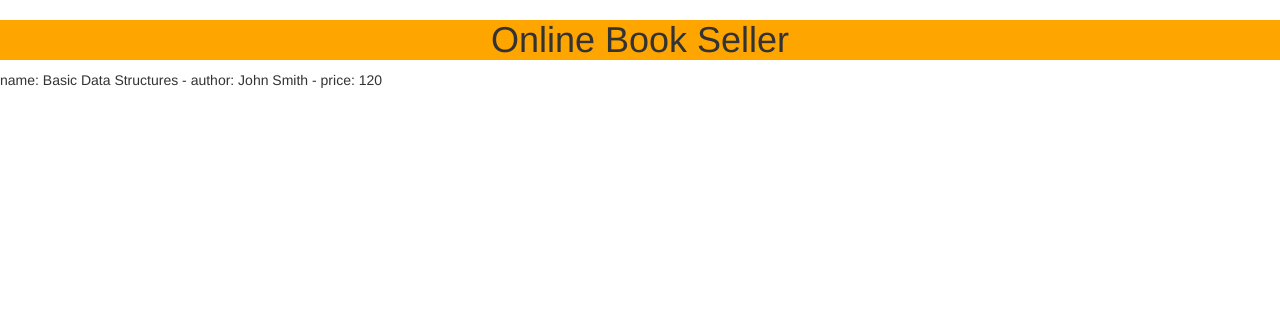
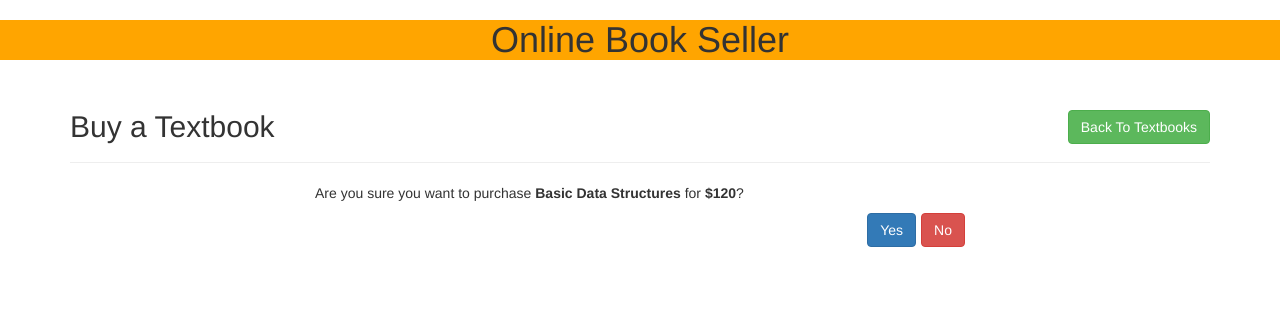
Before and after one commit to bwelsh515/CIS454_Book_Seller, a PHP site: page /buy.php?bookid=1 in a window 1280 px wide. Shown: the top 320 px of the page. Run offline with PHP 8.4, Linux system fonts and the light colour scheme; data comes from the database, SQL or seed files in the repository.

Commit message:
Added buying functionality

```diff
--- a/public/buy.php
+++ b/public/buy.php
@@ -1,42 +1,78 @@
-<?php require "templates/header.php";?>
-<!--
-    *
-    *  Allow the User to Purchase the selected Textbook.
-    *  Retrieve the Textbook info that was selected from DB
-    *  Set the is_available field to 'Shipped'
-    *  If Successful, display success message
-    *  Else, report error
-    *
- -->
 <?php
+/*
+ *  Allow the User to Purchase the selected Textbook.
+ *  Retrieve the Textbook info that was selected from DB
+ *  Set the is_available field to 'Shipped'
+ *  If Successful, display success message
+ *  Else, report error
+ */
+
 session_start();
-$bookid = $_GET['bookid'];
+require_once "../config.php";
+require "../common.php";
 
-
-
-
+$book_name = $book_price = "";
+$book_id = $_GET['bookid'];
+$purchased = false;
 try {
     // Try to connect to DB. Select all from bookinfo table.
-    require_once "../config.php";
-    require "../common.php";
+    $connection = new PDO($dsn, $db_username, $db_password, $db_options);
+    $sql = "SELECT * FROM bookinfo WHERE book_id = :id";
+    if ($stmt = $connection->prepare($sql)) {
+        $stmt->bindParam(":id", $book_id);
 
-    $connection = new PDO($dsn, $db_username, $db_password, $db_options);
-
-    $sql = "SELECT * FROM bookinfo " ;
-
-    $statement = $connection->prepare($sql);
-    $statement->execute();
-
-    $result = $statement->fetchAll();
+        if ($stmt->execute()) {
+            if ($stmt->rowCount() == 1) {
+                if ($row = $stmt->fetch()) {
+                    $book_name = $row['book_name'];
+                    $book_price = $row['book_price'];
+                    //echo "<p>Are you sure you want to purchase <b>" . $book_name . "</b> for <b>$" . $book_price . "</b>?</p>";
+                }
+            }
+        }
+    }
 } catch (PDOException $error) {
     echo $sql . "<br>" . $error->getMessage();
 }
-foreach($result as $row) {
-    // output data of each row
-    if($row['book_id']==$bookid) {
-        echo "name: " . $row["book_name"]. " - author: " . $row["book_author"]. " - price: " . $row["book_price"]. "<br>";
+
+if (isset($_POST['submit'])) {
+    try {
+        $connection = new PDO($dsn, $db_username, $db_password, $db_options);
+
+        $sql = "UPDATE bookinfo SET is_available = 'Shipped' WHERE book_id = :id";
+
+        if ($stmt = $connection->prepare($sql)) {
+            $stmt->bindParam(":id", $book_id);
+        }
+        if ($stmt->execute()) {
+            $purchased = true;
+        }
+    } catch (PDOException $error) {
+        echo $sql . "<br>" . $error->getMessage();
     }
 }
 ?>
 
+<?php require "templates/header.php";?>
+<div class="container">
+    <div class="page-header clearfix">
+        <h2 class="pull-left">Buy a Textbook</h2>
+        <a href="index.php" class="btn btn-success pull-right">Back To Textbooks</a>
+    </div>
+<?php if (!$purchased) {?>
+    <div class="wrapper">
+        <form method="post">
+            <p>Are you sure you want to purchase <strong><?php echo $book_name; ?></strong> for <strong>$<?php echo $book_price; ?></strong>?</p>
+            <div class="btn-toolbar">
+                <a href="index.php" class="btn btn-danger pull-right">No</a>
+                <input type="submit" name="submit" class="btn btn-primary btn-md pull-right" value="Yes">
+            </div>
+        </form>
+
+    </div>
+<?php } else {?>
+<h3>You have successfully purchased the textbook.</h3>
+</div>
+<?php }?>
+
 <?php require "templates/footer.php";?>
```
